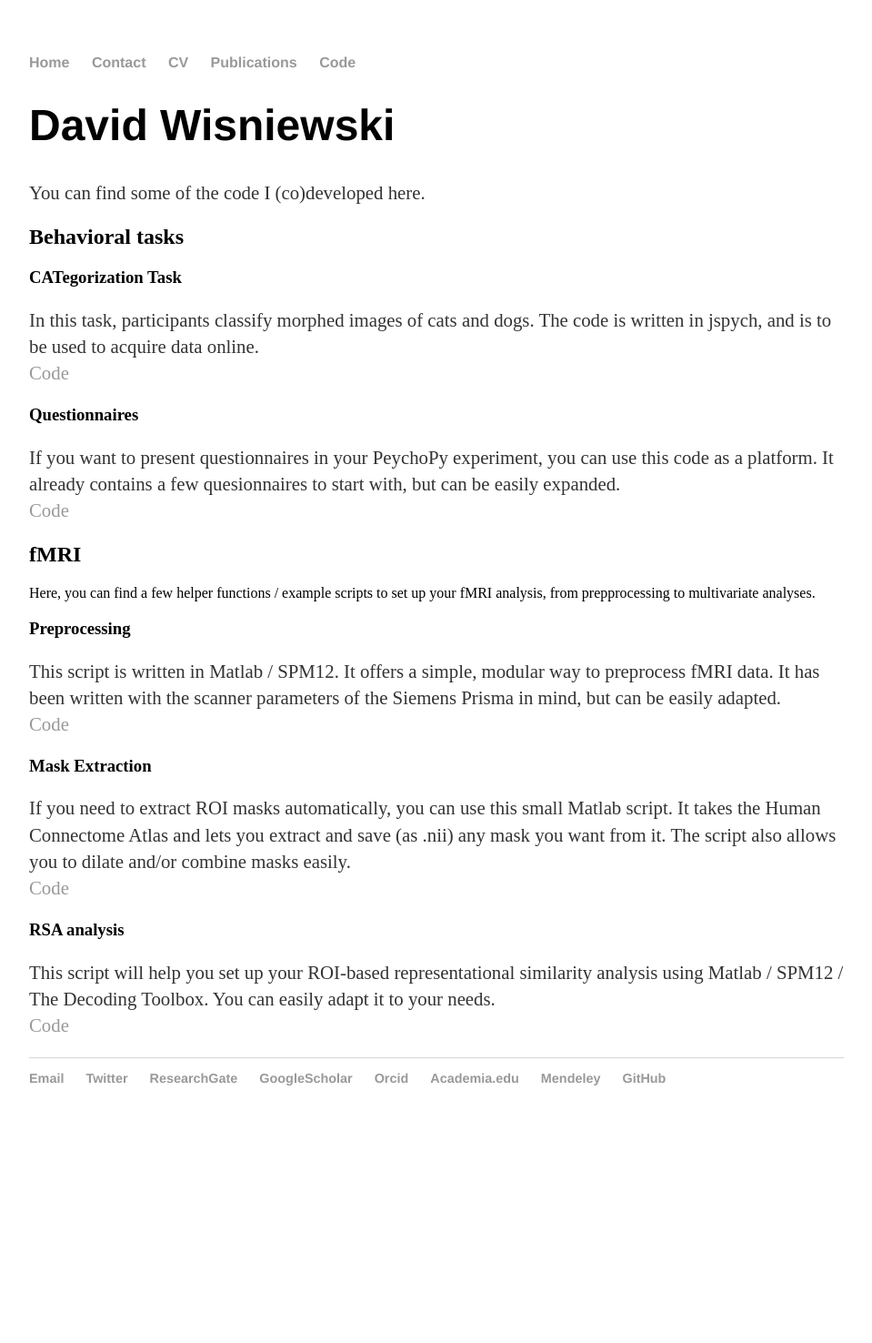
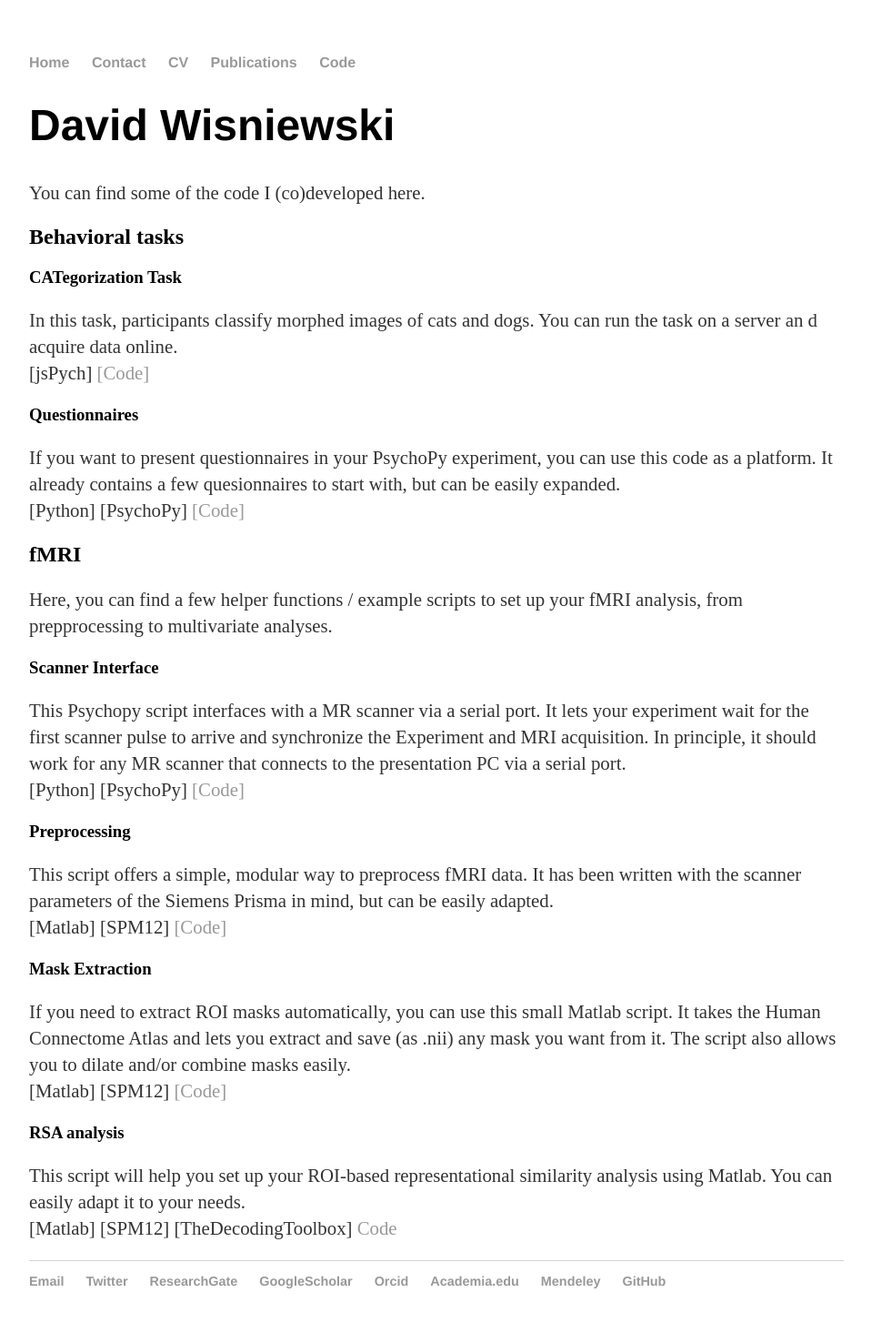
Before and after one commit to davidwisniewski/davidwisniewski.github.io, a Jekyll site: the page built from code/index.html, in a window 1280 px wide. Shown: the whole page at 91% size, without its empty margins (160-1119 px from the left). Built offline with Jekyll 4.4.1, drawn with Linux system fonts in a browser that asks for light colours; before the commit the page ends 1253 px from its top, so only the background shows below that.

Commit message:
updated code page

```diff
--- a/code/index.html
+++ b/code/index.html
@@ -10,36 +10,42 @@ title: David Wisniewski
 
 	<h3>CATegorization Task</h3>
 	<p>
-	In this task, participants classify morphed images of cats and dogs. The code is written in jspych, and is to be used to acquire data online.<br>
-	<a href="https://github.com/davidwisniewski/CATegorization_task_jspsych">Code</a><br>
+	In this task, participants classify morphed images of cats and dogs. You can run the task on a server an d acquire data online.<br>
+	[jsPych] <a href="https://github.com/davidwisniewski/CATegorization_task_jspsych">[Code]</a><br>
 	</p>
 
 	<h3>Questionnaires</h3>
 	<p>
-	If you want to present questionnaires in your PeychoPy experiment, you can use this code as a platform. It already contains a few quesionnaires to start with, but can be easily expanded.<br>
-	<a href="https://github.com/CCN-github/Questionnaires-PsychoPy">Code</a><br>
+	If you want to present questionnaires in your PsychoPy experiment, you can use this code as a platform. It already contains a few quesionnaires to start with, but can be easily expanded.<br>
+	[Python] [PsychoPy] <a href="https://github.com/CCN-github/Questionnaires-PsychoPy">[Code]</a><br>
 	</p>
 
 	<h2>fMRI</h2>
 
-	Here, you can find a few helper functions / example scripts to set up your fMRI analysis, from prepprocessing to multivariate analyses.
+	<p>Here, you can find a few helper functions / example scripts to set up your fMRI analysis, from prepprocessing to multivariate analyses.</p>
+
+	<h3>Scanner Interface</h3>
+	<p>
+	This Psychopy script interfaces with a MR scanner via a serial port. It lets your experiment wait for the first scanner pulse to arrive and synchronize the Experiment and MRI acquisition. In principle, it should work for any MR scanner that connects to the presentation PC via a serial port. <br>
+	[Python] [PsychoPy] <a href="https://github.com/CCN-github/fMRI-interface-Psychopy">[Code]</a><br>
+	</p>
 
 	<h3>Preprocessing</h3>
 	<p>
-	This script is written in Matlab / SPM12. It offers a simple, modular way to preprocess fMRI data. It has been written with the scanner parameters of the Siemens Prisma in mind, but can be easily adapted.<br>
-	<a href="https://github.com/CCN-github/fMRI-preprocessing-SPM12">Code</a><br>
+	This script offers a simple, modular way to preprocess fMRI data. It has been written with the scanner parameters of the Siemens Prisma in mind, but can be easily adapted.<br>
+	[Matlab] [SPM12] <a href="https://github.com/CCN-github/fMRI-preprocessing-SPM12">[Code]</a><br>
 	</p>
 
 	<h3>Mask Extraction</h3>
 	<p>
 	If you need to extract ROI masks automatically, you can use this small Matlab script. It takes the Human Connectome Atlas and lets you extract and save (as .nii) any mask you want from it. The script also allows you to dilate and/or combine masks easily.<br>
-	<a href="https://github.com/davidwisniewski/fmri-extract-HCP-mask">Code</a><br>
+	[Matlab] [SPM12] <a href="https://github.com/davidwisniewski/fmri-extract-HCP-mask">[Code]</a><br>
 	</p>
 
 	<h3>RSA analysis</h3>
 	<p>
-	This script will help you set up your ROI-based representational similarity analysis using Matlab / SPM12 / The Decoding Toolbox. You can easily adapt it to your needs. <br>
-	<a href="https://github.com/CCN-github/RSA_fMRI_matlab">Code</a><br>
+	This script will help you set up your ROI-based representational similarity analysis using Matlab. You can easily adapt it to your needs. <br>
+	[Matlab] [SPM12] [TheDecodingToolbox] <a href="https://github.com/CCN-github/RSA_fMRI_matlab">Code</a><br>
 	</p>
 
 
--- a/index.html
+++ b/index.html
@@ -4,7 +4,7 @@ title: David Wisniewski
 ---
 <div class="blurb">
 	<h1>David Wisniewski</h1>
-	<img title="David Wisniewski" style="margin: 10px; float: right;" alt="Photo of David Wisniewski" src="/images/David_Wisniewski_300x450_BW.jpg" width="150" height="225" />
+	<img title="David Wisniewski" style="margin: 10px; float: right; width: 150; height: auto" alt="Photo of David Wisniewski" src="/images/David_Wisniewski_300x450_BW.jpg" />
 	<p>
 	I am a cognitive neuroscientists and Marie Curie Fellow at Ghent University. My research focuses on the neural basis of intentional action
 	and how it is affected by motivational processes. To investigate this issue, I combine functional magnetic resonance imaging (fMRI),
```
